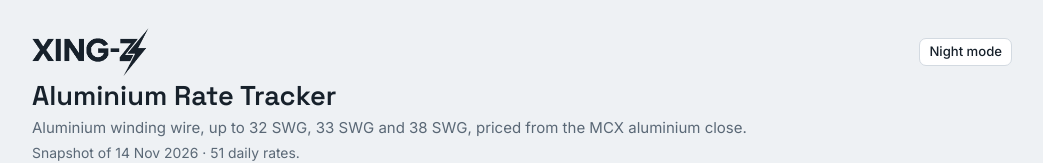
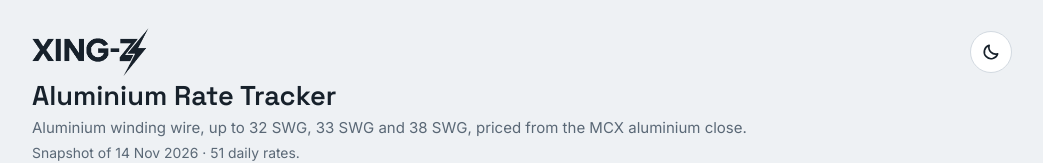
Before and after one commit to ArshGujral/aluminium-rate-tracker, a plain HTML site: page index.html in a window 1280 px wide. Shown: the top 163 px of the page, without its empty margins (118-1161 px from the left). Drawn offline with Linux system fonts and the light colour scheme.

Commit message:
Sun and moon button for day and night mode
Co-Authored-By: Claude Fable 5.2 <noreply@anthropic.com>
Claude-Session: https://claude.ai/code/session_01BTexfo98F3S2iSSg8GQ25J

```diff
--- a/index.html
+++ b/index.html
@@ -93,6 +93,8 @@ body {
   display: block; width: 118px; aspect-ratio: 873 / 357; background: var(--ink); flex: none;
   -webkit-mask: url(xingz-logo-white.png) left center / contain no-repeat; mask: url(xingz-logo-white.png) left center / contain no-repeat;
 }
+.art-theme { width: 42px; height: 42px; min-height: 0; padding: 0; border-radius: 50%; display: inline-grid; place-items: center; flex: none; }
+.art-theme svg { width: 20px; height: 20px; display: block; }
 .art-head-row { display: flex; flex-wrap: wrap; justify-content: space-between; align-items: center; gap: 8px 16px; }
 .art-head h1 {
   font-family: var(--font-display); font-weight: 600; font-size: 1.7rem; line-height: 1.2;
@@ -253,7 +255,7 @@ td .art-tag { color: var(--muted); font-size: 0.78rem; }
 
 <main class="art-page">
   <header class="art-head">
-    <div class="art-head-row"><span class="art-logo" role="img" aria-label="Xing-Z"></span><button type="button" class="is-small" id="theme-btn">Day mode</button></div>
+    <div class="art-head-row"><span class="art-logo" role="img" aria-label="Xing-Z"></span><button type="button" class="art-theme" id="theme-btn" aria-label="Switch to day mode"></button></div>
     <h1>Aluminium Rate Tracker</h1>
     <p class="art-sub">Aluminium winding wire, up to 32 SWG, 33 SWG and 38 SWG, priced from the MCX aluminium close.</p>
     <p class="art-status" id="status">Loading saved rates…</p>
@@ -626,7 +628,10 @@ td .art-tag { color: var(--muted); font-size: 0.78rem; }
   document.querySelectorAll('[data-gauge]').forEach(function (b) { b.addEventListener('click', function () { S.gauge = b.getAttribute('data-gauge'); try { localStorage.setItem('gauge', S.gauge); } catch (e) {} renderAll(); }); });
   var root = document.documentElement;
   function isDark() { var t = root.getAttribute('data-theme'); return t ? t === 'dark' : !!(window.matchMedia && window.matchMedia('(prefers-color-scheme: dark)').matches); }
-  function themeLabel() { $('theme-btn').textContent = isDark() ? 'Day mode' : 'Night mode'; }
+  var SUN = '<svg viewBox="0 0 24 24" fill="none" stroke="currentColor" stroke-width="2" stroke-linecap="round" aria-hidden="true"><circle cx="12" cy="12" r="4.2"/><path d="M12 2.5v2.4M12 19.1v2.4M2.5 12h2.4M19.1 12h2.4M5.3 5.3l1.7 1.7M17 17l1.7 1.7M5.3 18.7 7 17M17 7l1.7-1.7"/></svg>';
+  var MOON = '<svg viewBox="0 0 24 24" fill="none" stroke="currentColor" stroke-width="2" stroke-linecap="round" stroke-linejoin="round" aria-hidden="true"><path d="M20 14.2A8.2 8.2 0 0 1 9.8 4a8.2 8.2 0 1 0 10.2 10.2z"/></svg>';
+  // The button shows where it takes you: a sun in night mode, a moon in day mode.
+  function themeLabel() { var d = isDark(), b = $('theme-btn'); b.innerHTML = d ? SUN : MOON; b.setAttribute('aria-label', d ? 'Switch to day mode' : 'Switch to night mode'); b.title = d ? 'Day mode' : 'Night mode'; }
   try { var st = localStorage.getItem('theme'); if (st === 'light' || st === 'dark') root.setAttribute('data-theme', st); } catch (e) {}
   $('theme-btn').addEventListener('click', function () { var next = isDark() ? 'light' : 'dark'; root.setAttribute('data-theme', next); try { localStorage.setItem('theme', next); } catch (e) {} themeLabel(); });
   themeLabel();
```
Also changed, not shown: tracker.html (+7 -2 lines).
